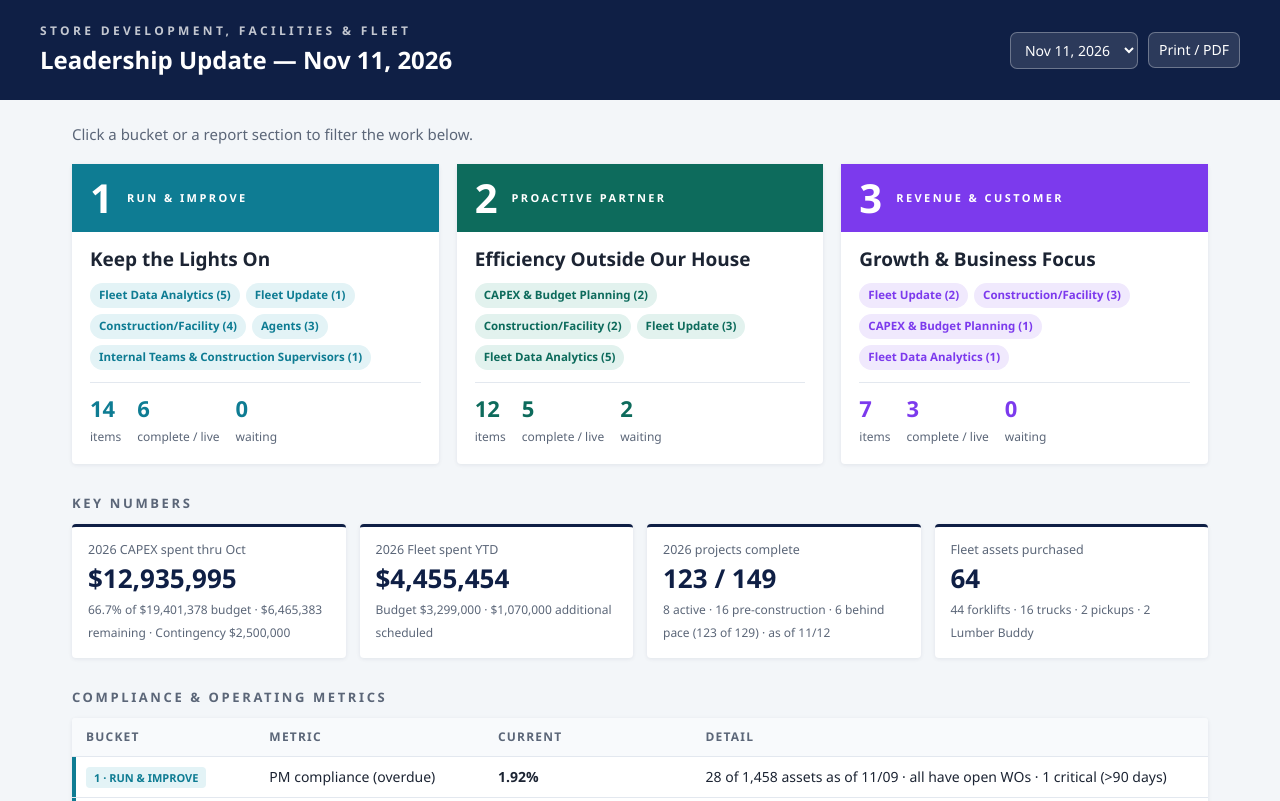
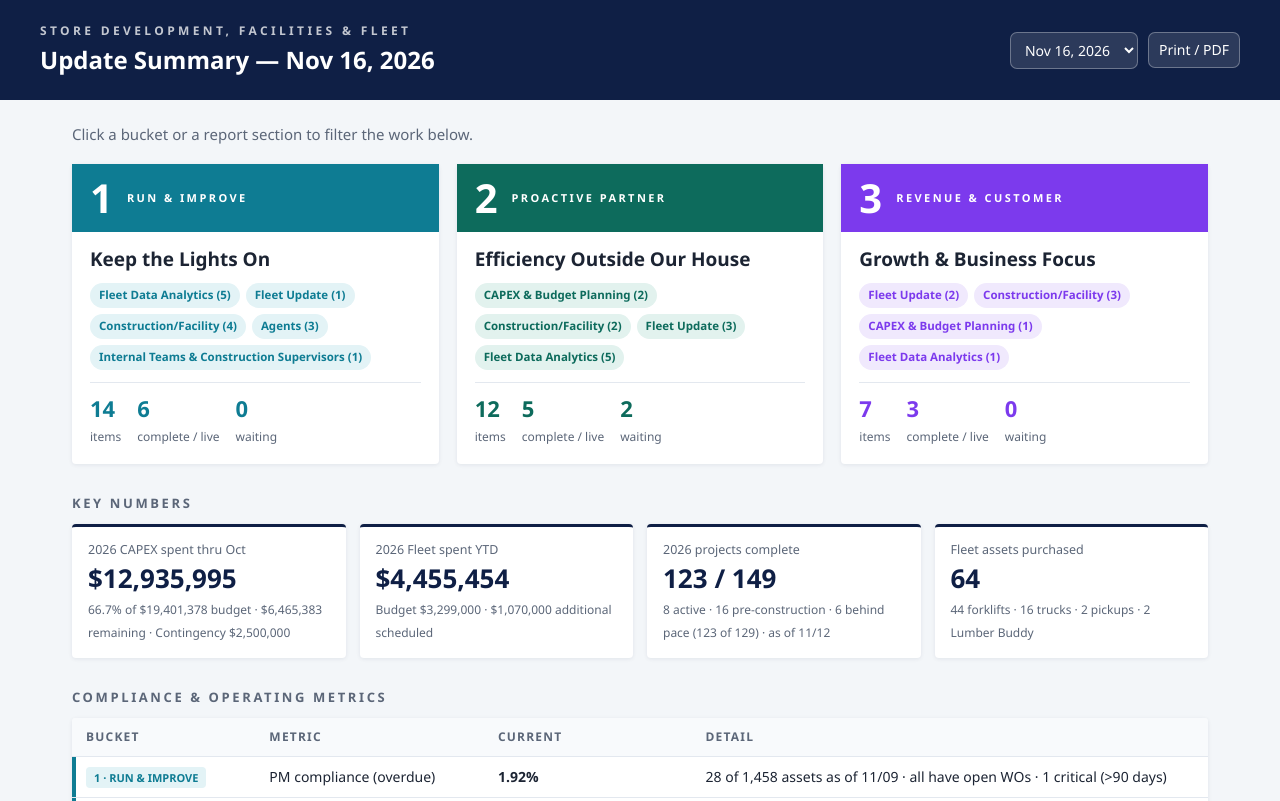
Before and after one commit to julianchetlange-svg/Store-Development-Fleet-Update, a plain HTML site: page index.html in a window 1280 px wide. Shown: the top 801 px of the page. Drawn offline with Linux system fonts and the light colour scheme.

Commit message:
Rename to Update Summary; latest update always shows today's date
Co-Authored-By: Claude Opus 5.5 <noreply@anthropic.com>
Claude-Session: https://claude.ai/code/session_015mEdQ2VticoduakxmcaxN7

```diff
--- a/index.html
+++ b/index.html
@@ -3,7 +3,7 @@
 <head>
 <meta charset="UTF-8">
 <meta name="viewport" content="width=device-width, initial-scale=1.0">
-<title>Store Development, Facilities &amp; Fleet — Leadership Update</title>
+<title>Store Development, Facilities &amp; Fleet — Update Summary</title>
 <style>
   :root{
     --navy:#0f1f45; --bg:#f3f6f9; --card:#fff; --ink:#1c2433; --muted:#5b6678; --line:#e3e8ef;
@@ -119,6 +119,7 @@
 ==========================================================================
  HOW TO UPDATE THIS PAGE
  Edit only the CONFIG and REPORTS blocks in the script at the bottom.
+ - The newest (first) update always displays today's date; older ones show their label.
  - Add a new object to the TOP of REPORTS for each update
    The newest (first) update is shown by default; older ones stay in the dropdown.
  - bucket:  1 = Run & Improve, 2 = Proactive Partner, 3 = Revenue & Customer
@@ -136,7 +137,7 @@
   <div class="hdr">
     <div>
       <div class="eyebrow" id="deptName"></div>
-      <h1 id="reportTitle">Leadership Update</h1>
+      <h1 id="reportTitle">Update Summary</h1>
     </div>
     <div class="controls">
       <select id="periodSelect" aria-label="Reporting period"></select>
@@ -552,6 +553,11 @@ const esc = s => String(s ?? "").replace(/[&<>"]/g, m => ({ "&":"&amp;","<":"&lt
 const show = (id, on) => $(id).classList.toggle("hidden", !on);
 const list = (arr, empty) => (arr && arr.length) ? arr.map(x => `<li>${esc(x)}</li>`).join("") : `<li>${empty}</li>`;
 
+// The newest update always shows today's date; older updates keep their own label.
+function dateLabel(r){
+  if (r && r === REPORTS[0]) return new Date().toLocaleDateString("en-US",{month:"short",day:"numeric",year:"numeric"});
+  return r ? r.label : "";
+}
 function current(){ return REPORTS.find(r => r.id === state.reportId); }
 
 function loadFromHash(){
@@ -566,7 +572,7 @@ function fillPeriods(){
   const l = REPORTS;
   if (!l.find(r => r.id === state.reportId)) state.reportId = l[0]?.id || null;
   $("periodSelect").innerHTML = l.length
-    ? l.map(r => `<option value="${r.id}" ${r.id===state.reportId?"selected":""}>${esc(r.label)}</option>`).join("")
+    ? l.map(r => `<option value="${r.id}" ${r.id===state.reportId?"selected":""}>${esc(dateLabel(r))}</option>`).join("")
     : `<option>No reports yet</option>`;
 }
 
@@ -601,7 +607,7 @@ function chartHTML(c){
 function render(){
   const r = current();
   $("deptName").textContent = CONFIG.department;
-  $("reportTitle").textContent = r ? `Leadership Update — ${r.label}` : "Leadership Update";
+  $("reportTitle").textContent = r ? `Update Summary — ${dateLabel(r)}` : "Update Summary";
   show("reportBody", !!r); show("emptyReport", !r);
   if (!r){
     $("emptyReport").innerHTML = "No updates have been added yet.";
@@ -687,7 +693,7 @@ function render(){
       </div></div>`;
   }).join("") : `<div class="empty">No items match these filters.</div>`;
 
-  $("footer").innerHTML = `${esc(CONFIG.department)} · ${esc(r.label)}` +
+  $("footer").innerHTML = `${esc(CONFIG.department)} · ${esc(dateLabel(r))}` +
     (CONFIG.landingPage ? ` · <a href="${esc(CONFIG.landingPage)}" target="_blank" rel="noopener">Department landing page ↗</a>` : "");
   saveHash();
 }
```
Also changed, not shown: 1 other file.
